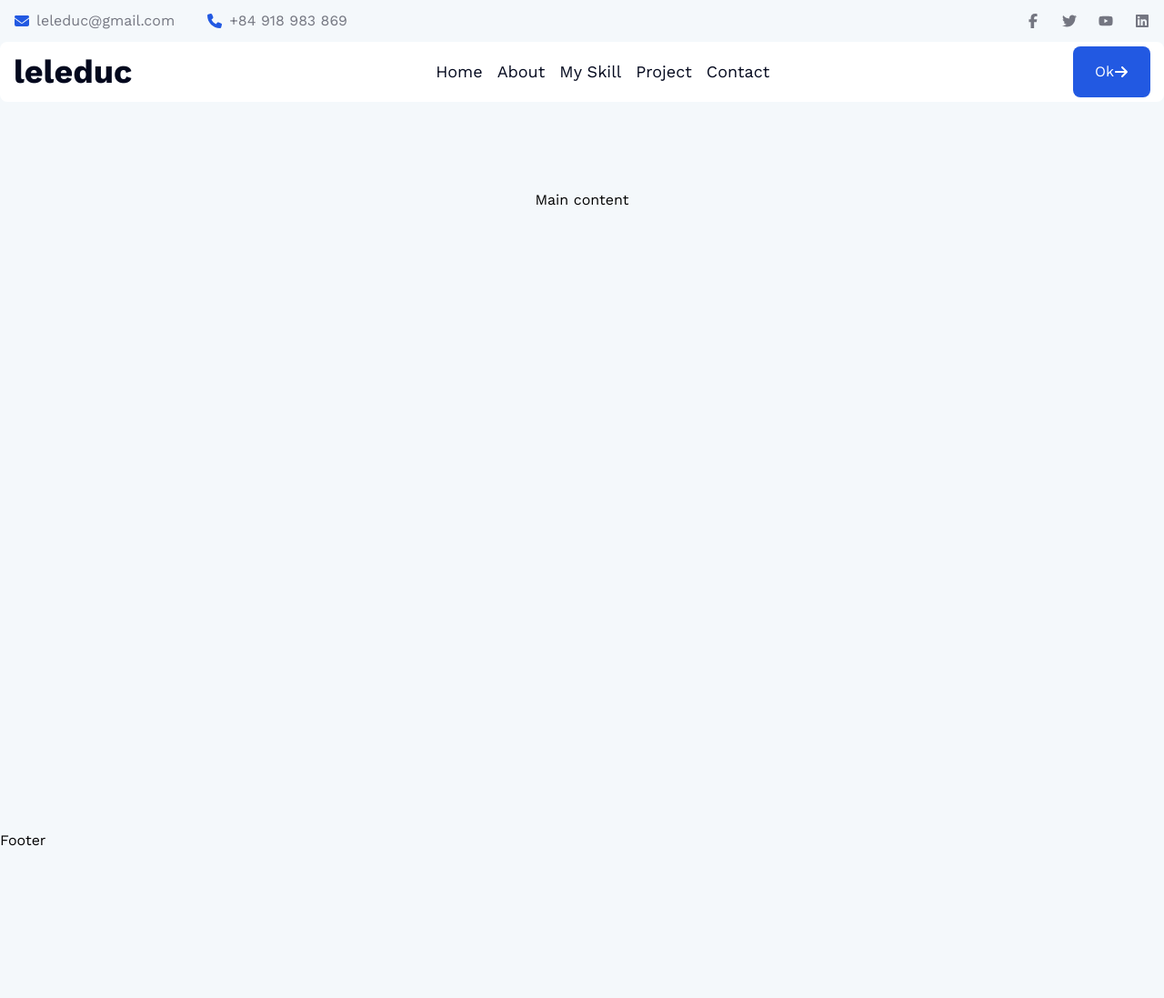
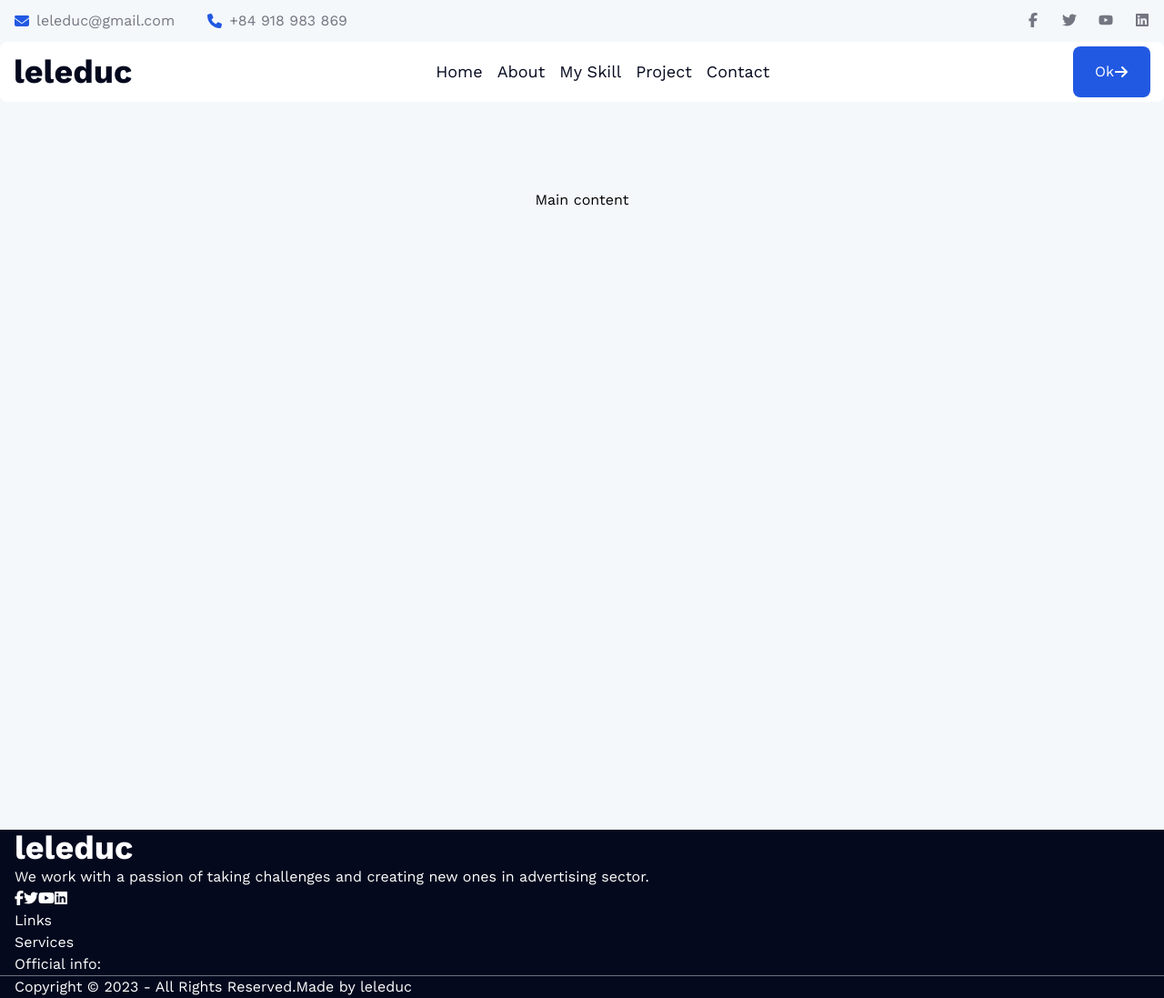
Before and after one commit to leleduc/nextjs-portfolio-2023, a Next.js app: page / in a window 1280 px wide. Shown: the whole page at 91% size. Before the commit the page ends 936 px from the top, so only its background shows below. Built offline with nearby package versions, Linux system fonts and the light colour scheme.

Commit message:
Footer continue

```diff
--- a/src/api/data.ts
+++ b/src/api/data.ts
@@ -1,3 +1,36 @@
+import { ContactProps, SocialProps } from "@/types/type";
+
+export const logoData = {
+  logo: "",
+  title: "leleduc",
+  slogan:
+    "We work with a passion of taking challenges and creating new ones in advertising sector.",
+};
+
+export const socialData: SocialProps[] = [
+  {
+    icon: "facebook-f",
+    url: "/",
+  },
+  {
+    icon: "twitter",
+    url: "/",
+  },
+  {
+    icon: "youtube",
+    url: "/",
+  },
+  {
+    icon: "linkedin",
+    url: "/",
+  },
+];
+
+export const contatData: ContactProps[] = [
+  { icon: "envelope", type: "email", data: "leleduc@gmail.com" },
+  { icon: "phone", type: "phone", data: "+84 918 983 869" },
+];
+
 export const menuData = [
   { name: "Home", url: "/" },
   { name: "About", url: "/" },
--- a/src/app/globals.css
+++ b/src/app/globals.css
@@ -12,7 +12,7 @@ body {
 }
 
 .logo {
-  @apply text-blue-900 font-sans text-4xl font-bold;
+  @apply font-sans text-4xl font-bold;
 }
 
 .menu {
@@ -38,3 +38,7 @@ body {
 .mNavbar {
   @apply fixed md:hidden top-0 bottom-0 left-0 bg-white  flex flex-col z-20 transition-all  duration-300;
 }
+
+.footer {
+  @apply w-full bg-blue-900 text-white;
+}
--- a/src/components/Footer.tsx
+++ b/src/components/Footer.tsx
@@ -1,7 +1,52 @@
-import React from 'react';
+import React from "react";
+import { logoData, socialData } from "@/api/data";
+import Link from "next/link";
+import { FontAwesomeIcon } from "@fortawesome/react-fontawesome";
+import { library } from "@fortawesome/fontawesome-svg-core";
+import { fab } from "@fortawesome/free-brands-svg-icons";
 
 const Footer = () => {
-  return <div>Footer</div>;
+  library.add(fab);
+  const currentYear = new Date().getFullYear();
+  return (
+    <div className="footer">
+      <div className="container mx-auto flex flex-col">
+        <div className="flex flex-col">
+          {/* Logo */}
+          <div className="logo text-white">{logoData.title}</div>
+
+          {/* Slogan */}
+          <p>{logoData.slogan}</p>
+
+          {/* Social */}
+          <div>
+            {socialData.map((item, index) => (
+              <Link key={index} href={item.url}>
+                <FontAwesomeIcon
+                  icon={["fab", item.icon]}
+                  className="icon social"
+                />
+              </Link>
+            ))}
+          </div>
+        </div>
+        <div>
+          <h2>Links</h2>
+        </div>
+        <div>
+          <h2>Services</h2>
+        </div>
+        <div>
+          <h2>Official info:</h2>
+        </div>
+      </div>
+      <div className="w-full bg-gray-500 h-[1px]"></div>
+      <div className="container mx-auto">
+        <span>Copyright © {currentYear} - All Rights Reserved.</span>
+        <span>Made by {logoData.title}</span>
+      </div>
+    </div>
+  );
 };
 
 export default Footer;
--- a/src/components/Navbar.tsx
+++ b/src/components/Navbar.tsx
@@ -4,7 +4,8 @@ import { FontAwesomeIcon } from "@fortawesome/react-fontawesome";
 import { library } from "@fortawesome/fontawesome-svg-core";
 import { fas } from "@fortawesome/free-solid-svg-icons";
 import { fab } from "@fortawesome/free-brands-svg-icons";
-import { menuData } from "@/api/data";
+import { logoData, menuData, socialData, contatData } from "@/api/data";
+
 import Link from "next/link";
 
 const Navbar = () => {
@@ -18,7 +19,7 @@ const Navbar = () => {
   return (
     <div className="relative container mx-auto bg-white px-[15px] py-[5px] flex justify-between items-center rounded-lg">
       {/* Logo */}
-      <div className="logo">leleduc</div>
+      <div className="logo text-blue-900">{logoData.title}</div>
       {/* Desktop Menu */}
       <div className="hidden md:flex">
         <ul className="flex justify-start items-center gap-4">
@@ -55,7 +56,9 @@ const Navbar = () => {
         }
       >
         {/* Logo */}
-        <div className="py-[21px] pl-[20px] logo">leleduc</div>
+        <div className="py-[21px] pl-[20px] logo text-blue-900">
+          {logoData.title}
+        </div>
 
         {/* Menu */}
         <div className="py-[21px] px-[20px] menu">
@@ -73,39 +76,24 @@ const Navbar = () => {
         {/* Icon */}
         <div className="py-[21px] pl-[20px] flex flex-col gap-6">
           <div className="flex justify-start items-center gap-6">
+            {socialData.map((item, index) => (
+              <Link key={index} href={item.url}>
                 <FontAwesomeIcon
-              icon={["fab", "facebook-f"]}
+                  icon={["fab", item.icon]}
                   className="icon social"
                 />
+              </Link>
+            ))}
+          </div>
+          {contatData.map((item, index) => (
+            <div key={index} className="flex justify-start items-center gap-2">
               <FontAwesomeIcon
-              icon={["fab", "twitter"]}
-              className="icon social"
-            />
-            <FontAwesomeIcon
-              icon={["fab", "youtube"]}
-              className="icon social"
-            />
-            <FontAwesomeIcon
-              icon={["fab", "linkedin"]}
-              className="icon social"
-            />
-          </div>
-
-          <div className="flex justify-start items-center gap-2">
-            <FontAwesomeIcon
-              icon={["fas", "envelope"]}
+                icon={["fas", item.icon]}
                 className="icon text-blue-500"
               />
-            <span className="text-gray-400">leleduc@gmail.com</span>
+              <span className="text-gray-400">{item.data}</span>
             </div>
-          <div className="flex justify-start items-center gap-2">
-            <FontAwesomeIcon
-              icon={["fas", "phone"]}
-              className="icon text-blue-500"
-            />
-            <span className="text-gray-400">+84 918 983 869</span>
-          </div>
-
+          ))}
           <div className="flex justify-start items-center gap-9"></div>
         </div>
       </div>
--- a/src/components/Topbar.tsx
+++ b/src/components/Topbar.tsx
@@ -3,6 +3,8 @@ import { FontAwesomeIcon } from "@fortawesome/react-fontawesome";
 import { library } from "@fortawesome/fontawesome-svg-core";
 import { fab } from "@fortawesome/free-brands-svg-icons";
 import { fas } from "@fortawesome/free-solid-svg-icons";
+import { socialData, contatData } from "@/api/data";
+import Link from "next/link";
 
 const Topbar = () => {
   library.add(fab, fas);
@@ -10,29 +12,28 @@ const Topbar = () => {
     <div className="topbar">
       <div className="flex justify-between items-center">
         <div className="flex justify-start items-center gap-9">
-          <div className="flex justify-between items-center gap-2">
+          {contatData.map((item, index) => (
+            <div
+              key={index}
+              className="flex justify-between items-center gap-2"
+            >
               <FontAwesomeIcon
-              icon={["fas", "envelope"]}
+                icon={["fas", item.icon]}
                 className="icon text-blue-500"
               />
-            <span className="text-gray-400">leleduc@gmail.com</span>
+              <span className="text-gray-400">{item.data}</span>
             </div>
-          <div className="flex justify-between items-center gap-2">
-            <FontAwesomeIcon
-              icon={["fas", "phone"]}
-              className="icon text-blue-500"
-            />
-            <span className="text-gray-400">+84 918 983 869</span>
-          </div>
+          ))}
         </div>
         <div className="flex justify-end items-center gap-6">
+          {socialData.map((item, index) => (
+            <Link key={index} href={item.url}>
               <FontAwesomeIcon
-            icon={["fab", "facebook-f"]}
+                icon={["fab", item.icon]}
                 className="icon social"
               />
-          <FontAwesomeIcon icon={["fab", "twitter"]} className="icon social" />
-          <FontAwesomeIcon icon={["fab", "youtube"]} className="icon social" />
-          <FontAwesomeIcon icon={["fab", "linkedin"]} className="icon social" />
+            </Link>
+          ))}
         </div>
       </div>
     </div>
--- /dev/null
+++ b/src/types/type.ts
@@ -0,0 +1,4 @@
+import { IconName } from "@fortawesome/fontawesome-svg-core";
+
+export type SocialProps = { icon: IconName; url: string };
+export type ContactProps = { icon: IconName; type: string; data: string };
```
Lines whose indentation alone changed are shown as unchanged.
